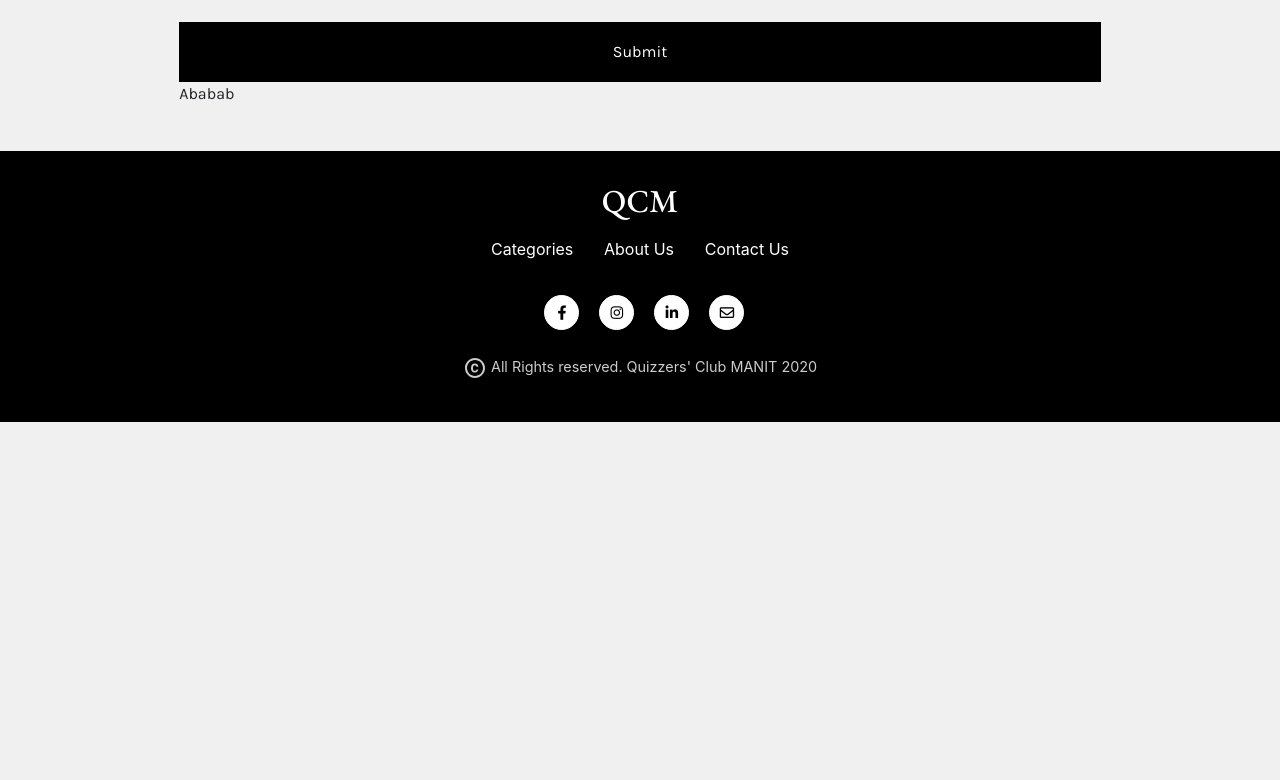
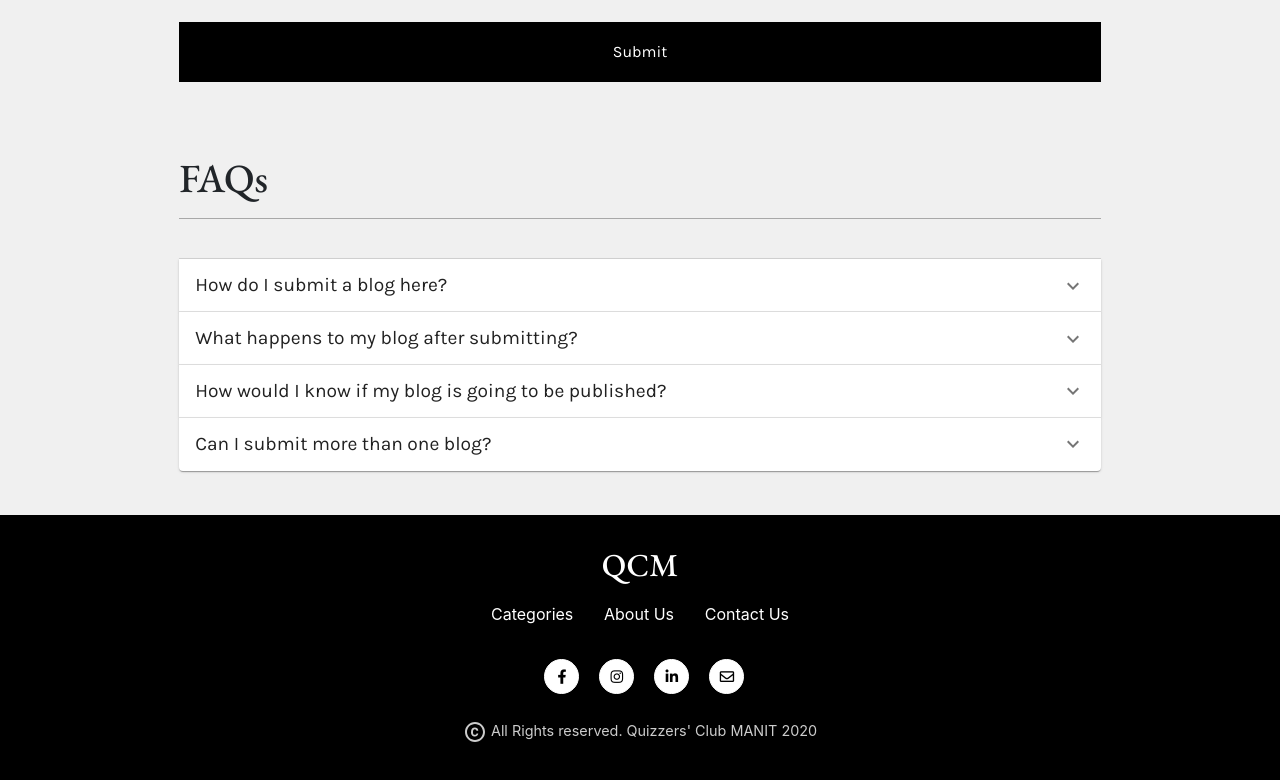
Before and after one commit to aman-malviya/reading-frenzy, a React app: page /new-entry in a window 1280 px wide. Shown: the part 666-1446 px from the top of the page. Before the commit the page ends 1088 px from the top, so only its background shows below. Built offline with nearby package versions, Linux system fonts and the light colour scheme; a web font is replaced by a local one.

Commit message:
Added FAQs to new entry page

```diff
--- a/public/css/styles.css
+++ b/public/css/styles.css
@@ -337,3 +337,8 @@ textarea:focus {
   outline: none !important;
   box-shadow: none !important;
 }
+.custom-file:active, .custom-file:focus{
+  border: none !important;
+  box-shadow: none !important;
+  outline: none !important;
+}
--- a/src/components/Entry.jsx
+++ b/src/components/Entry.jsx
@@ -2,6 +2,11 @@ import React, {useState} from 'react'
 import Brand from './Brand'
 import Footer from './Footer'
 import firebase from '../fire'
+import Accordion from '@material-ui/core/Accordion';
+import AccordionSummary from '@material-ui/core/AccordionSummary';
+import AccordionDetails from '@material-ui/core/AccordionDetails';
+import ExpandMoreIcon from '@material-ui/icons/ExpandMore';
+import Toast from './Toast';
 
 function Entry() {
 
@@ -10,11 +15,14 @@ function Entry() {
     const [scholar, setscholar] = useState("")
     const [category, setcategory] = useState("")
     const [title, settitle] = useState("")
-    const [message, setMessage]=useState("Ababab");
+    const [message, setMessage]=useState();
     const [loading, setloading] = useState(false)
+    const [file1, setfile1] = useState("")
+    const [file2, setfile2] = useState("")
 
     const submitblog=(e)=>{
         setloading(true)
+        e.target.lastChild.disabled=true;
         e.preventDefault()
         const img=document.getElementsByClassName("banner")[0].files[0];
         const blog=document.getElementsByClassName("blog")[0].files[0];
@@ -40,7 +48,16 @@ function Entry() {
                             Blog:blogURL
                         }).then(()=>{
                             setloading(false)
-                            setMessage(<p className="w-100" style={{'color':'#000', 'padding':'10px 30px', 'textAlign':'center'}}><i style={{'color':'red'}} class="fad fa-exclamation-circle"></i> Blog Successfully Submitted</p>)
+                            e.target.lastChild.disabled=false;
+                            setMessage(<Toast message="Blog submitted for review" status="success" />)
+                            setTimeout(() => {
+                                setMessage("")
+                                window.location.reload();
+                            }, 3000);
+                        }).catch(err=>{
+                            setloading(false)
+                            e.target.lastChild.disabled=false;
+                            setMessage(<Toast message={err.message} status="failure" />)
                             setTimeout(() => {
                                 setMessage("")
                             }, 3000);
@@ -79,9 +96,9 @@ function Entry() {
                             <span class="input-group-text" id="inputGroupFileAddon01">Blog Banner</span>
                         </div>
                         <div class="custom-file">
-                            <input required type="file" class="custom-file-input banner" id="inputGroupFile01"
-                            aria-describedby="inputGroupFileAddon01" />
-                            <label class="custom-file-label" for="inputGroupFile01">Choose file</label>
+                            <input onChange={e=>setfile1(e.target.files[0].name)} required type="file" class="custom-file-input banner" id="inputGroupFile01"
+                            aria-describedby="inputGroupFileAddon01" accept="image/*" />
+                            <label class="custom-file-label" for="inputGroupFile01">{file1?file1:"Choose file"}</label>
                         </div>
                     </div>
                     <br />
@@ -90,9 +107,9 @@ function Entry() {
                             <span class="input-group-text" id="inputGroupFileAddon01">Your Blog</span>
                         </div>
                         <div class="custom-file">
-                            <input required type="file" class="custom-file-input blog" id="inputGroupFile01"
-                            aria-describedby="inputGroupFileAddon01" />
-                            <label class="custom-file-label" for="inputGroupFile01">Choose file</label>
+                            <input onChange={e=>setfile2(e.target.files[0].name)} required type="file" class="custom-file-input blog" id="inputGroupFile01"
+                            aria-describedby="inputGroupFileAddon01" accept="application/pdf" />
+                            <label class="custom-file-label" for="inputGroupFile01">{file2?file2:"Choose file"}</label>
                         </div>
                     </div>
                     <br />
@@ -107,9 +124,73 @@ function Entry() {
                     </button>
                     {message}
                 </form>
+                <br />
+                <br />
+                <br />
+                <h1 style={{'fontFamily':'"EB Garamond",serif'}}>FAQs</h1>
+                <hr style={{'border':'0', 'borderTop':'1px solid rgba(0,0,0,0.3)'}} />
+                <br />
+                <Accordion>
+                    <AccordionSummary
+                    expandIcon={<ExpandMoreIcon />}
+                    aria-controls="panel1a-content"
+                    id="panel1a-header"
+                    >
+                    <p className="m-0 p-0" style={{'fontSize':'1.2rem'}}>
+                        How do I submit a blog here?
+                    </p>
+                    </AccordionSummary>
+                    <AccordionDetails>
+                        <p>
+                        Just fill the form displayed above. In the <strong>Blog Banner</strong> field attach a relevant image that you want to be the banner for your blog. And in the <strong>Your Blog</strong> field, attach your blog in the pdf format.
+                        </p>
+                    </AccordionDetails>
+                </Accordion>
+                <Accordion>
+                    <AccordionSummary
+                    expandIcon={<ExpandMoreIcon />}
+                    aria-controls="panel3a-content"
+                    id="panel3a-header"
+                    >
+                    <p className="m-0 p-0" style={{'fontSize':'1.2rem'}}>
+                        What happens to my blog after submitting?
+                    </p>
+                    </AccordionSummary>
+                    <AccordionDetails>
+                        Your blog will be reviewed and proofread by our content team. If they find your blog worth publishing, it will be published on our website.
+                    </AccordionDetails>
+                </Accordion>
+                <Accordion>
+                    <AccordionSummary
+                    expandIcon={<ExpandMoreIcon />}
+                    aria-controls="panel2a-content"
+                    id="panel2a-header"
+                    >
+                    <p className="m-0 p-0" style={{'fontSize':'1.2rem'}}>
+                        How would I know if my blog is going to be published?
+                    </p>
+                    </AccordionSummary>
+                    <AccordionDetails>
+                        Our executive team will inform you through Email.
+                    </AccordionDetails>
+                </Accordion>
+                <Accordion>
+                    <AccordionSummary
+                    expandIcon={<ExpandMoreIcon />}
+                    aria-controls="panel2a-content"
+                    id="panel2a-header"
+                    >
+                    <p className="m-0 p-0" style={{'fontSize':'1.2rem'}}>
+                        Can I submit more than one blog?
+                    </p>
+                    </AccordionSummary>
+                    <AccordionDetails>
+                        Yes, you can.
+                    </AccordionDetails>
+                </Accordion>
             </div>
         </div>
-        <br />
+        <br/>
         <Footer />
     </div>
     )
--- /dev/null
+++ b/src/components/Toast.jsx
@@ -0,0 +1,13 @@
+import React from 'react'
+
+function Toast(props) {
+    return (
+        <div>
+            <div style={{'backgroundColor':'#ff'}} className="alert my-3 shadow" role="alert">
+                <p className="text-center p-0 m-0">{props.status === "success"?<i style={{'color':'#38b000'}} className="fa fa-check-circle mx-3" aria-hidden="true"></i>:<i style={{'color':'red'}} class="fad fa-exclamation-circle mx-3"></i>} {props.message}</p>
+            </div>
+        </div>
+    )
+}
+
+export default Toast
```
Also changed, not shown: 13 other files (tests, documents, lock files or other folders).
